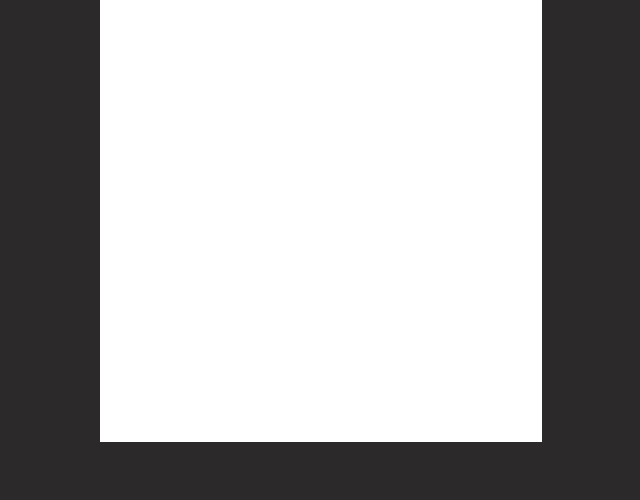
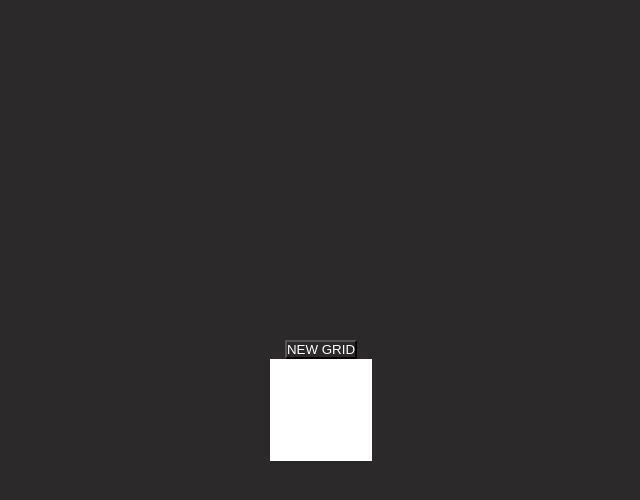
Before and after one commit to GabrielCorreaDaSilva/etch-a-sketch, a plain HTML site: page index.html in a window 1280 px wide. Shown: the whole page, without its empty margins (319-959 px from the left). Drawn offline with Linux system fonts and the light colour scheme.

Commit message:
Add a button to create a new grid

```diff
--- a/index.html
+++ b/index.html
@@ -8,7 +8,9 @@
     <title>Etch-A-Sketch</title>
 </head>
 <body>
-    <div id="grid-container">
+    <div id="menu">
+        <button id="new-grid">NEW GRID</button>
     </div>
+    <div id="grid-container"></div>
 </body>
 </html>
--- a/scripts.js
+++ b/scripts.js
@@ -19,4 +19,17 @@ const initializeGrid = (columns, rows) => {
     return container;
 }
 
+const newGrid = document.querySelector('#new-grid');
+newGrid.addEventListener('click', function() {
+    const side = prompt('How many squares per side?');
+    if(side > 100 || side < 1)
+    {
+        alert('invalid value');
+        return;
+    }
+
+    grid.textContent = '';
+    grid = initializeGrid(side, side);
+})
+
 const grid = initializeGrid(16, 16);
--- a/styles.css
+++ b/styles.css
@@ -2,16 +2,25 @@
     padding: 0;
     margin: 0;
     background-color: rgb(43, 41, 41);
+    color: white;
 }
 
-#grid-container {
+body{
+    display: flex;
+    height: 100vh;
+    justify-content: center;
+    align-items: center;
+    flex-direction: column;
+}
+
+#grid-container, #menu {
     display: flex;
     justify-content: center;
 }
 
 
 .unit {
-    width: 26px;
-    height: 26px;
+    width: 6px;
+    height: 6px;
     background-color: white;
 }
```
